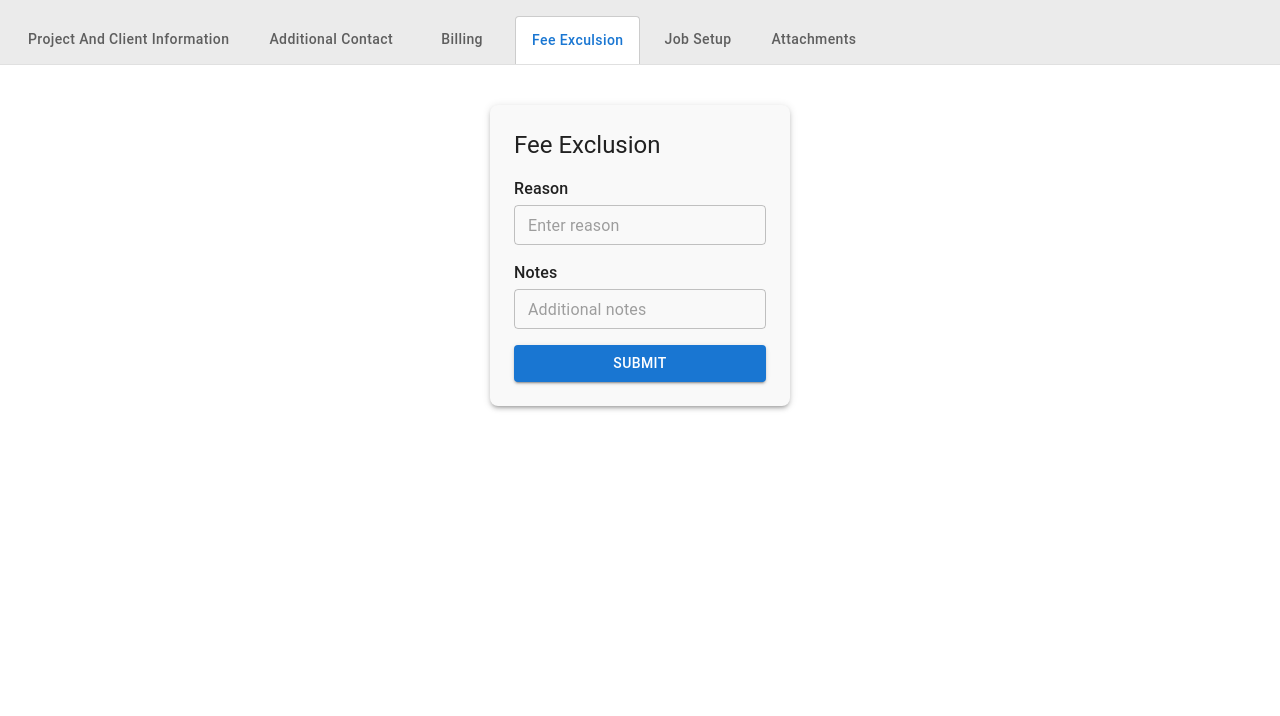
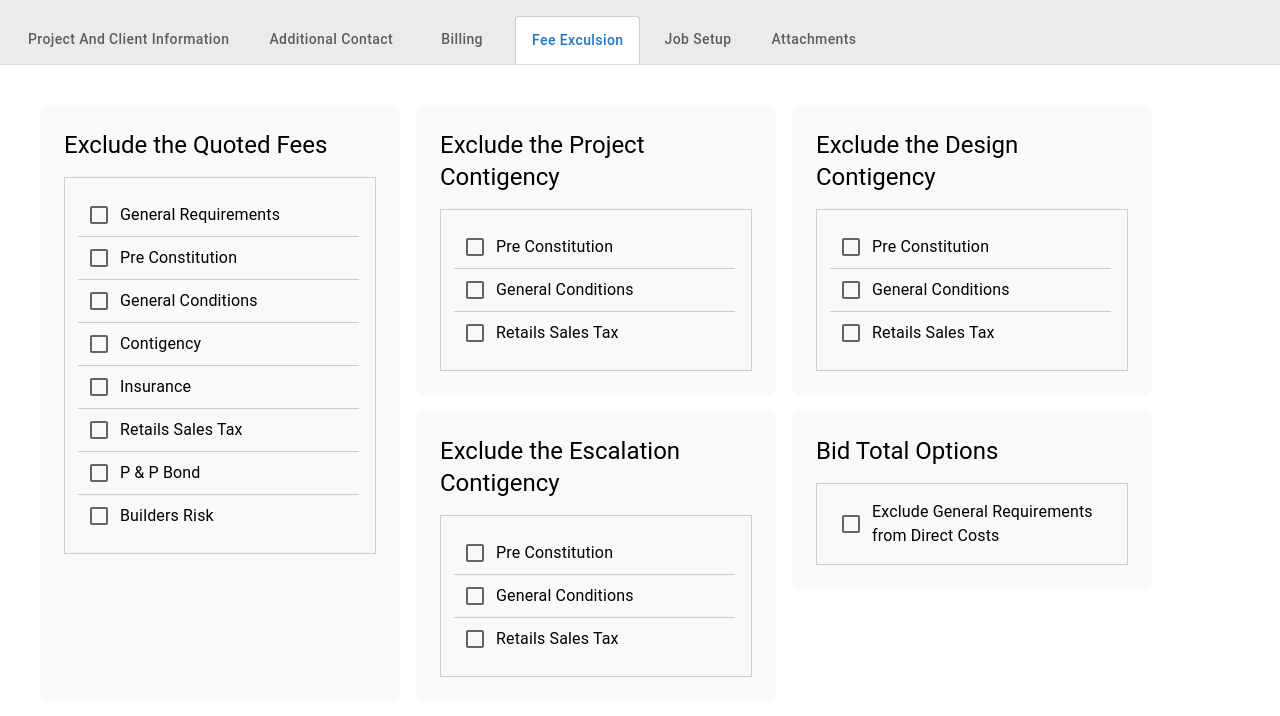
Before and after one commit to NavneeshYadav/task, a React (Vite) app: page / in a window 1280 px wide. Both pictures are taken after a click on the tab "Fee Exculsion". Shown: the top 716 px of the page. Built offline with nearby package versions, Linux system fonts and the light colour scheme.

Commit message:
grid completion in fee form

```diff
--- a/src/components/FeeForm.jsx
+++ b/src/components/FeeForm.jsx
@@ -1,64 +1,180 @@
 import React from "react";
-import { useState } from "react";
-import { Box, Typography, TextField, Button, Paper } from "@mui/material";
+import {
+  Box,
+  Typography,
+  FormGroup,
+  FormControlLabel,
+  Checkbox,
+  Grid,
+} from "@mui/material";
 
 function FeeForm() {
-  const [reason, setReason] = useState("");
-  const [notes, setNotes] = useState("");
-  const [errors, setErrors] = useState({});
+  const boxStyle = {
+    p: 3,
+    backgroundColor: "#f9f9f9",
+    borderRadius: 2,
+    height: "100%",
+  };
 
-  const handleSubmit = (e) => {
-    e.preventDefault();
-    const newErrors = {};
-    if (!reason) newErrors.reason = "Reason is required";
-    if (!notes) newErrors.notes = "Notes are required";
-    setErrors(newErrors);
-    if (Object.keys(newErrors).length === 0) {
-      console.log("Submitted:", { reason, notes });
-    }
+  const formGroupStyle = {
+    border: "1px solid #ccc",
+    pt: 2,
+    pb: 2,
+    pl: 3,
   };
+
+  const checkStyle = {
+    borderBottom: "1px solid #ccc",
+  };
+
   return (
-    <Box sx={{ p: 2, display: "flex", justifyContent: "center" }}>
-      <Paper
-        sx={{ width: 300, p: 3, borderRadius: 2, backgroundColor: "#f9f9f9" }}
-        elevation={3}
+    <Box sx={{ width: "100%", height: "100vh", p: 2 }}>
+      <Grid container spacing={2}>
+        {/* Box 1 */}
+        <Grid
+          item
+          xs={12}
+          sm={6}
+          md={4}
+          lg={3}
+          sx={{ width: { xs: "100%", md: "30%" } }}
         >
+          <Box sx={boxStyle}>
             <Typography variant="h5" sx={{ mb: 2 }}>
-          Fee Exclusion
+              Exclude the Quoted Fees
             </Typography>
+            <FormGroup sx={formGroupStyle}>
+              {[
+                "General Requirements",
+                "Pre Constitution",
+                "General Conditions",
+                "Contigency",
+                "Insurance",
+                "Retails Sales Tax",
+                "P & P Bond",
+                "Builders Risk",
+              ].map((label, i) => (
+                <FormControlLabel
+                  key={label}
+                  sx={i < 7 ? checkStyle : {}}
+                  control={<Checkbox />}
+                  label={label}
+                />
+              ))}
+            </FormGroup>
+          </Box>
+        </Grid>
 
-        <Box sx={{ mb: 2 }}>
-          <Typography sx={{ mb: 0.5, fontWeight: 500 }}>Reason</Typography>
-          <TextField
-            fullWidth
-            size="small"
-            placeholder="Enter reason"
-            variant="outlined"
-            value={reason}
-            onChange={(e) => setReason(e.target.value)}
-            error={!!errors.reason}
-            helperText={errors.reason}
+        {/* Box 2 and 3 */}
+        <Grid
+          item
+          xs={12}
+          sm={6}
+          md={4}
+          lg={3}
+          sx={{ width: { xs: "100%", md: "30%" } }}
+        >
+          <Grid container direction="column" spacing={2}>
+            <Grid item>
+              <Box sx={boxStyle}>
+                <Typography variant="h5" sx={{ mb: 2 }}>
+                  Exclude the Project Contigency
+                </Typography>
+                <FormGroup sx={formGroupStyle}>
+                  <FormControlLabel
+                    sx={checkStyle}
+                    control={<Checkbox />}
+                    label="Pre Constitution"
                   />
+                  <FormControlLabel
+                    sx={checkStyle}
+                    control={<Checkbox />}
+                    label="General Conditions"
+                  />
+                  <FormControlLabel
+                    control={<Checkbox />}
+                    label="Retails Sales Tax"
+                  />
+                </FormGroup>
               </Box>
+            </Grid>
 
-        <Box sx={{ mb: 2 }}>
-          <Typography sx={{ mb: 0.5, fontWeight: 500 }}>Notes</Typography>
-          <TextField
-            fullWidth
-            size="small"
-            placeholder="Additional notes"
-            variant="outlined"
-            value={notes}
-            onChange={(e) => setNotes(e.target.value)}
-            error={!!errors.notes}
-            helperText={errors.notes}
+            <Grid item>
+              <Box sx={boxStyle}>
+                <Typography variant="h5" sx={{ mb: 2 }}>
+                  Exclude the Escalation Contigency
+                </Typography>
+                <FormGroup sx={formGroupStyle}>
+                  <FormControlLabel
+                    sx={checkStyle}
+                    control={<Checkbox />}
+                    label="Pre Constitution"
                   />
+                  <FormControlLabel
+                    sx={checkStyle}
+                    control={<Checkbox />}
+                    label="General Conditions"
+                  />
+                  <FormControlLabel
+                    control={<Checkbox />}
+                    label="Retails Sales Tax"
+                  />
+                </FormGroup>
               </Box>
+            </Grid>
+          </Grid>
+        </Grid>
 
-        <Button fullWidth variant="contained" onClick={handleSubmit}>
-          Submit
-        </Button>
-      </Paper>
+        {/* Box 4 and 5 */}
+        <Grid
+          item
+          xs={12}
+          sm={6}
+          md={4}
+          lg={3}
+          sx={{ width: { xs: "100%", md: "30%" } }}
+        >
+          <Grid container direction="column" spacing={2}>
+            <Grid item>
+              <Box sx={boxStyle}>
+                <Typography variant="h5" sx={{ mb: 2 }}>
+                  Exclude the Design Contigency
+                </Typography>
+                <FormGroup sx={formGroupStyle}>
+                  <FormControlLabel
+                    sx={checkStyle}
+                    control={<Checkbox />}
+                    label="Pre Constitution"
+                  />
+                  <FormControlLabel
+                    sx={checkStyle}
+                    control={<Checkbox />}
+                    label="General Conditions"
+                  />
+                  <FormControlLabel
+                    control={<Checkbox />}
+                    label="Retails Sales Tax"
+                  />
+                </FormGroup>
+              </Box>
+            </Grid>
+
+            <Grid item>
+              <Box sx={boxStyle}>
+                <Typography variant="h5" sx={{ mb: 2 }}>
+                  Bid Total Options
+                </Typography>
+                <FormGroup sx={formGroupStyle}>
+                  <FormControlLabel
+                    control={<Checkbox />}
+                    label="Exclude General Requirements from Direct Costs"
+                  />
+                </FormGroup>
+              </Box>
+            </Grid>
+          </Grid>
+        </Grid>
+      </Grid>
     </Box>
   );
 }
```
Lines whose indentation alone changed are shown as unchanged.
